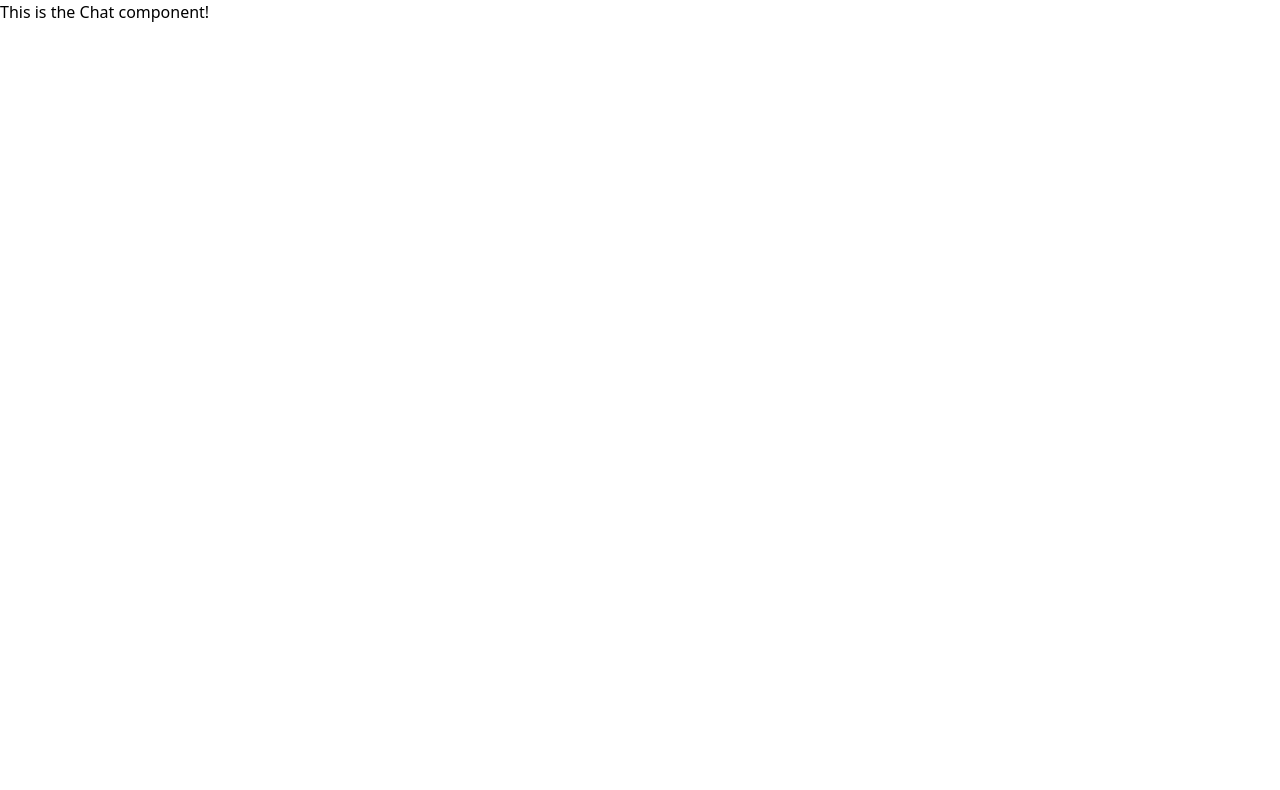
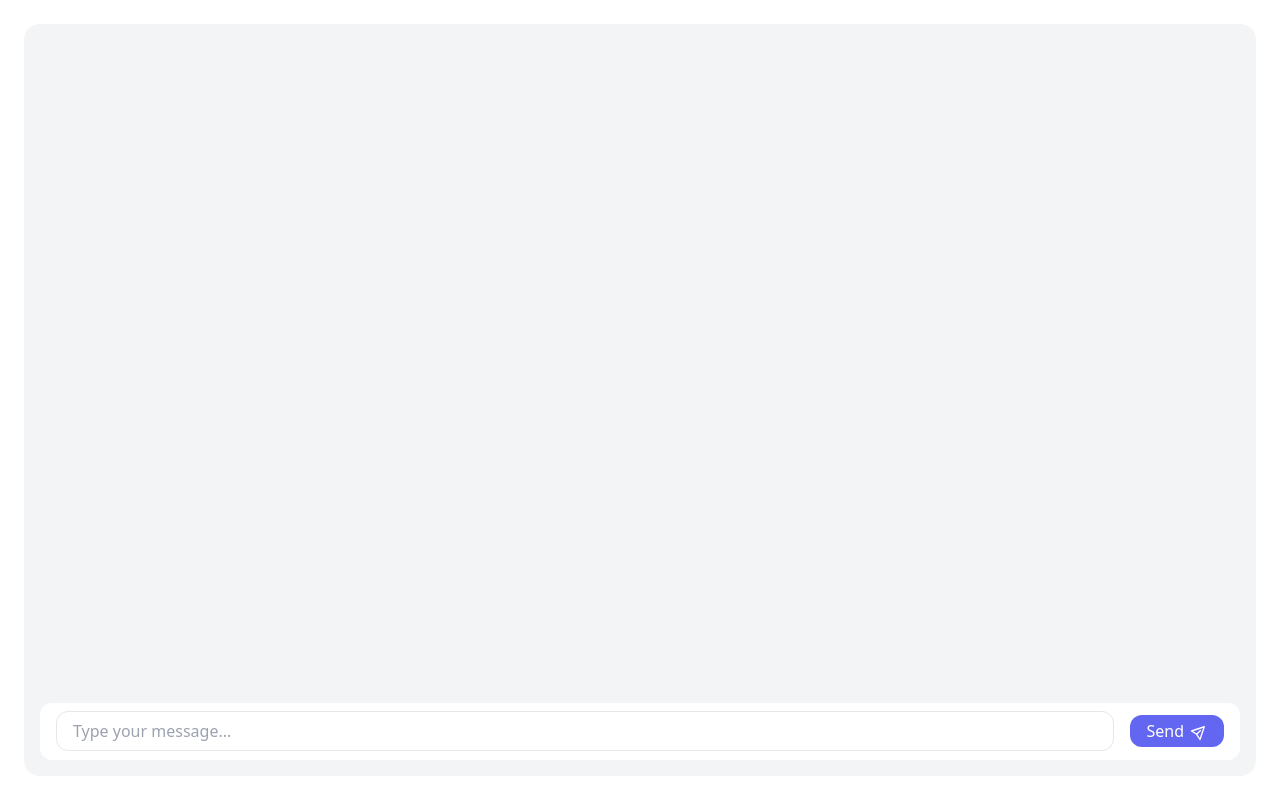
Before and after one commit to mayanklad/webchat-canada-immigration, a React (Create React App) app: page / in a window 1280 px wide. Shown: the top 790 px of the page. Built offline with nearby package versions, Linux system fonts and the light colour scheme.

Commit message:
Create initial webchat

```diff
--- a/src/components/chat/Chat.js
+++ b/src/components/chat/Chat.js
@@ -1,9 +1,107 @@
 import './chat.css';
+import React, { useState } from 'react';
+import axios from 'axios';
+import ChatBubble from 'components/chat/ChatBubble';
 
 function Chat() {
+
+  const URL = 'http://localhost:5005/webhooks/rest/webhook';
+  const [messages, setMessages] = useState([]);
+  const [input, setInput] = useState('');
+
+  const handleSendMessage = () => {
+    setMessages(messages => [...messages, {from: 'user', type: 'text', value: input}]);
+
+    try {
+      axios.post(URL, {
+        sender: 'user1',
+        message: input
+      })
+      .then((response) => {
+        console.log('User utter:', input);
+
+        for(let i=0; i < response.data.length; i++){
+          if (response.data[i]['text']) {
+            setMessages(messages => [...messages, {from: 'bot', type: 'text', value: response.data[i]['text']}]);
+          }
+          else if (response.data[i]['image']) {
+            setMessages(messages => [...messages, {from: 'bot', type: 'imageURL', value: response.data[i]['image']}]);
+          }
+        }
+
+        console.log('Bot utter:', response.data);
+
+        // Clear the input field
+        setInput('');
+      });
+    } catch (error) {
+      console.error('Error sending message:', error);
+    }
+
+  };
+
   return (
-    <div id='chat-container' className='about-container'>
-      This is the Chat component!
+    <div id='chat-container' className='chat-container flex h-screen antialiased text-gray-800'>
+      <div className='flex flex-row h-full w-full overflow-x-hidden'>
+        <div className='flex flex-col flex-auto h-full p-6'>
+          <div
+            className='flex flex-col flex-auto flex-shrink-0 rounded-2xl bg-gray-100 h-full p-4'
+          >
+            <div className='flex flex-col h-full overflow-x-auto mb-4'>
+              <div className='flex flex-col h-full'>
+                <div id='chat-window' className='chat-window grid grid-cols-12 gap-y-2'>
+                  {messages.map((message, index) => {
+                    return (
+                      <ChatBubble key={index} from={message.from} type={message.type} value={message.value}></ChatBubble>
+                    );
+                  })}
+                </div>
+              </div>
+            </div>
+
+            <div
+              className='flex flex-row items-center h-16 rounded-xl bg-white w-full px-4'
+            >
+              <div className='flex-grow'>
+                <div className='relative w-full'>
+                  <input
+                    type='text'
+                    value={input}
+                    onChange={(e) => setInput(e.target.value)}
+                    placeholder='Type your message...'
+                    className='flex w-full border rounded-xl focus:outline-none focus:border-indigo-300 pl-4 h-10'
+                  />
+                </div>
+              </div>
+              <div className='ml-4'>
+                <button
+                  className='flex items-center justify-center bg-indigo-500 hover:bg-indigo-600 rounded-xl text-white px-4 py-1 flex-shrink-0'
+                  onClick={handleSendMessage}
+                >
+                  <span>Send</span>
+                  <span className='ml-2'>
+                    <svg
+                      className='w-4 h-4 transform rotate-45 -mt-px'
+                      fill='none'
+                      stroke='currentColor'
+                      viewBox='0 0 24 24'
+                      xmlns='http://www.w3.org/2000/svg'
+                    >
+                      <path
+                        strokeLinecap='round'
+                        strokeLinejoin='round'
+                        strokeWidth='2'
+                        d='M12 19l9 2-9-18-9 18 9-2zm0 0v-8'
+                      ></path>
+                    </svg>
+                  </span>
+                </button>
+              </div>
+            </div>
+          </div>
+        </div>
+      </div>
+
     </div>
   );
 }
```
